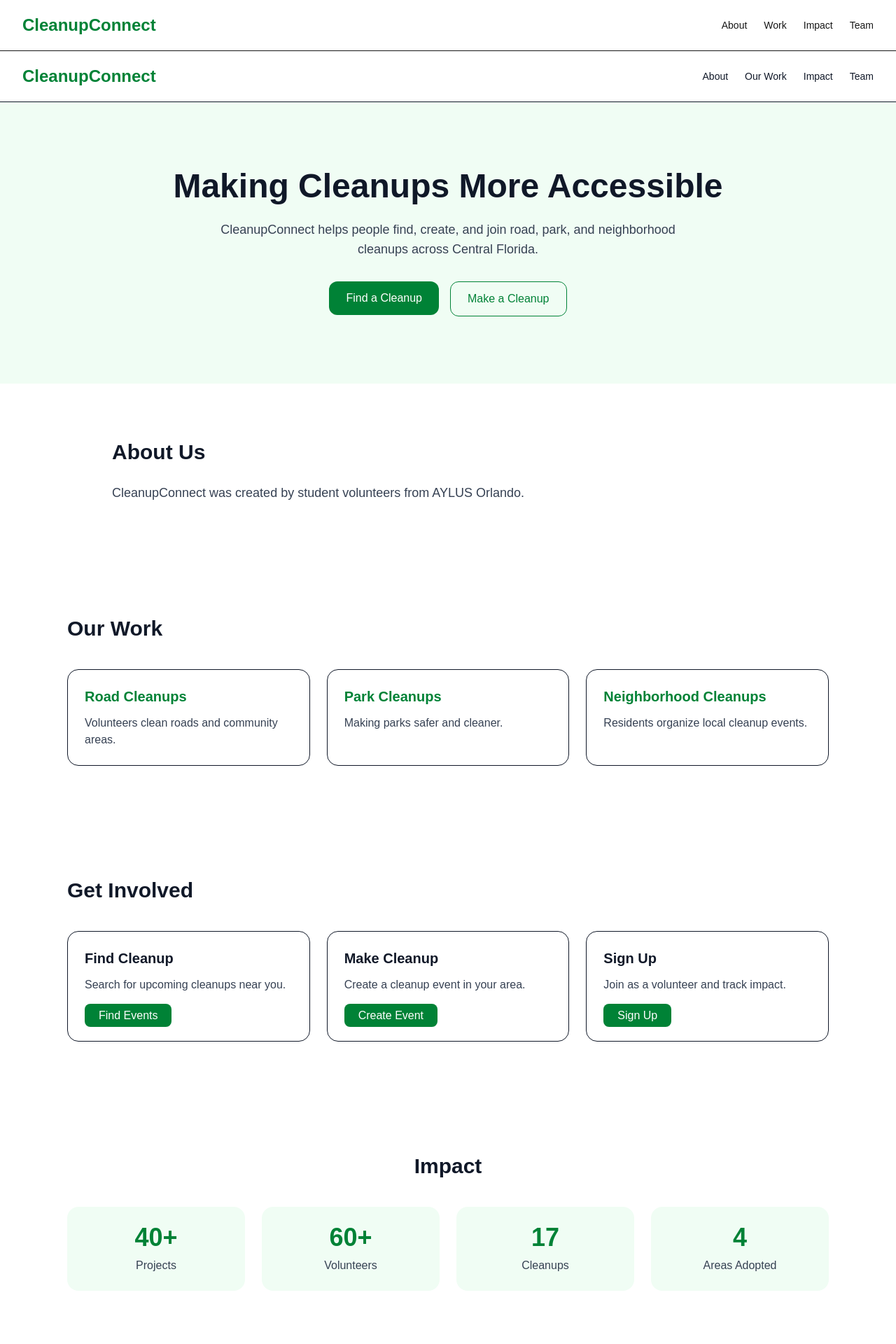
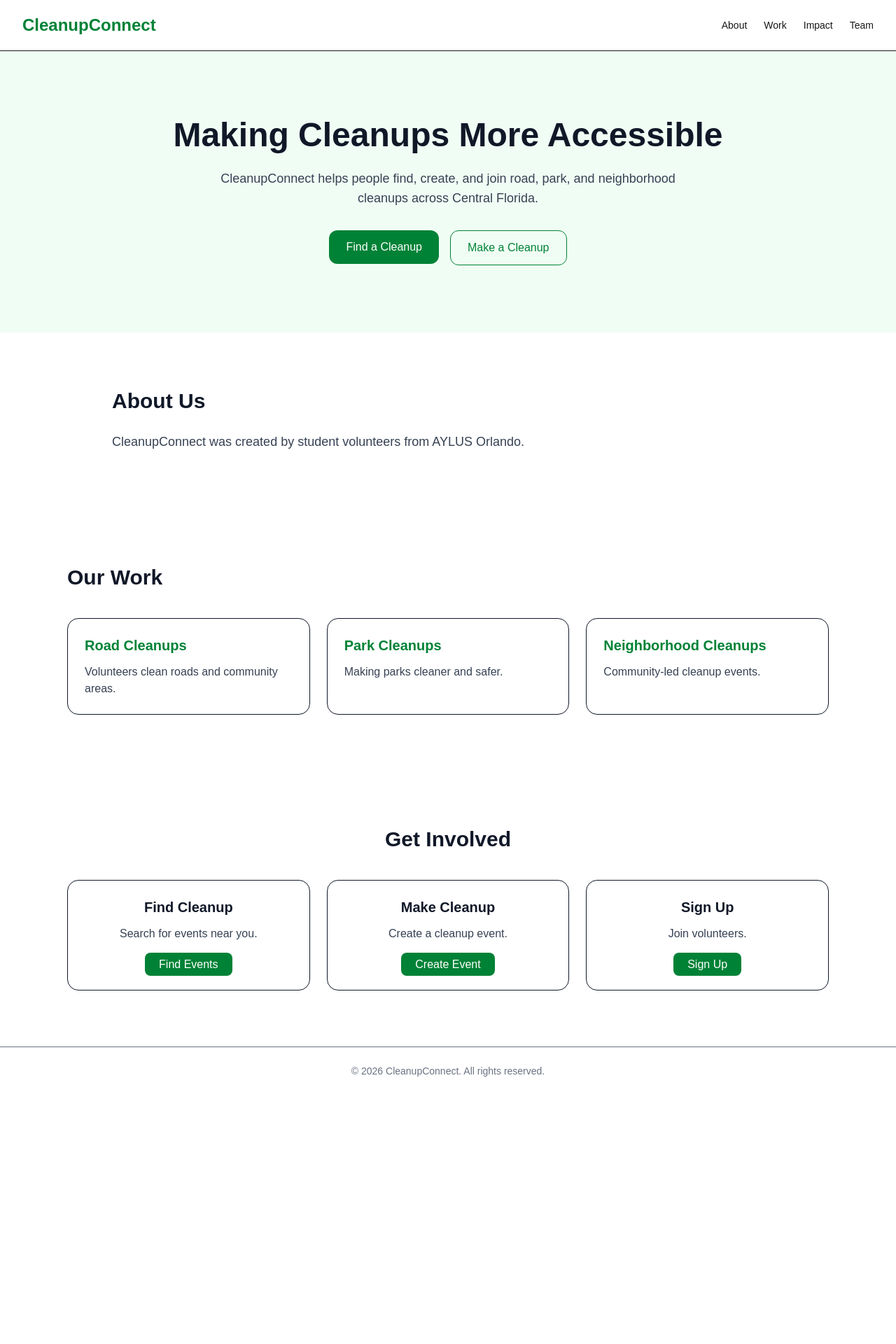
Before and after one commit to kimurar153/cleanupconnect, a Next.js app: page / in a window 1280 px wide. Shown: the top 1920 px of the page at 70% size. After the commit the page ends 1564 px from the top, so only its background shows below. Built offline with nearby package versions, Linux system fonts and the light colour scheme.

Commit message:
fix navbar duplication and cleanup page layout

```diff
--- a/app/page.js
+++ b/app/page.js
@@ -1,22 +1,6 @@
-import Link from "next/link";
-
 export default function Home() {
   return (
     <main className="min-h-screen bg-white text-gray-900">
-
-      {/* NAVBAR (FIXED - REAL PAGES) */}
-      <nav className="flex items-center justify-between px-8 py-5 border-b">
-        <h1 className="text-2xl font-bold text-green-700">
-          CleanupConnect
-        </h1>
-
-        <div className="hidden md:flex gap-6 text-sm">
-          <Link href="/about">About</Link>
-          <Link href="/work">Our Work</Link>
-          <Link href="/impact">Impact</Link>
-          <Link href="/team">Team</Link>
-        </div>
-      </nav>
 
       {/* HERO SECTION */}
       <section className="px-8 py-24 text-center bg-green-50">
@@ -29,20 +13,20 @@ export default function Home() {
           neighborhood cleanups across Central Florida.
         </p>
 
-        {/* FIXED BUTTONS (REAL NAVIGATION) */}
+        {/* BUTTONS */}
         <div className="flex justify-center gap-4">
 
-          <Link href="/find-cleanup">
+          <a href="/find-cleanup">
             <button className="bg-green-700 text-white px-6 py-3 rounded-xl">
               Find a Cleanup
             </button>
-          </Link>
+          </a>
 
-          <Link href="/create-cleanup">
+          <a href="/create-cleanup">
             <button className="border border-green-700 text-green-700 px-6 py-3 rounded-xl">
               Make a Cleanup
             </button>
-          </Link>
+          </a>
 
         </div>
       </section>
@@ -75,7 +59,7 @@ export default function Home() {
               Park Cleanups
             </h3>
             <p className="text-gray-700">
-              Making parks safer and cleaner.
+              Making parks cleaner and safer.
             </p>
           </div>
 
@@ -84,7 +68,7 @@ export default function Home() {
               Neighborhood Cleanups
             </h3>
             <p className="text-gray-700">
-              Residents organize local cleanup events.
+              Community-led cleanup events.
             </p>
           </div>
 
@@ -92,74 +76,47 @@ export default function Home() {
       </section>
 
       {/* GET INVOLVED */}
-      <section className="px-8 py-20 max-w-6xl mx-auto">
+      <section className="px-8 py-20 max-w-6xl mx-auto text-center">
         <h2 className="text-3xl font-bold mb-10">Get Involved</h2>
 
         <div className="grid md:grid-cols-3 gap-6">
 
-          <Link href="/find-cleanup">
-            <div className="border rounded-2xl p-6 cursor-pointer hover:shadow-md transition">
+          <a href="/find-cleanup">
+            <div className="border rounded-2xl p-6 hover:shadow-md transition">
               <h3 className="text-xl font-bold mb-3">Find Cleanup</h3>
               <p className="text-gray-700 mb-5">
-                Search for upcoming cleanups near you.
+                Search for events near you.
               </p>
               <span className="bg-green-700 text-white px-5 py-2 rounded-lg">
                 Find Events
               </span>
             </div>
-          </Link>
+          </a>
 
-          <Link href="/create-cleanup">
-            <div className="border rounded-2xl p-6 cursor-pointer hover:shadow-md transition">
+          <a href="/create-cleanup">
+            <div className="border rounded-2xl p-6 hover:shadow-md transition">
               <h3 className="text-xl font-bold mb-3">Make Cleanup</h3>
               <p className="text-gray-700 mb-5">
-                Create a cleanup event in your area.
+                Create a cleanup event.
               </p>
               <span className="bg-green-700 text-white px-5 py-2 rounded-lg">
                 Create Event
               </span>
             </div>
-          </Link>
+          </a>
 
-          <Link href="/signup">
-            <div className="border rounded-2xl p-6 cursor-pointer hover:shadow-md transition">
+          <a href="/signup">
+            <div className="border rounded-2xl p-6 hover:shadow-md transition">
               <h3 className="text-xl font-bold mb-3">Sign Up</h3>
               <p className="text-gray-700 mb-5">
-                Join as a volunteer and track impact.
+                Join volunteers.
               </p>
               <span className="bg-green-700 text-white px-5 py-2 rounded-lg">
                 Sign Up
               </span>
             </div>
-          </Link>
+          </a>
 
-        </div>
-      </section>
-
-      {/* IMPACT */}
-      <section className="px-8 py-20 max-w-6xl mx-auto text-center">
-        <h2 className="text-3xl font-bold mb-10">Impact</h2>
-
-        <div className="grid md:grid-cols-4 gap-6">
-          <div className="bg-green-50 p-6 rounded-2xl">
-            <h3 className="text-4xl font-bold text-green-700">40+</h3>
-            <p className="text-gray-700 mt-2">Projects</p>
-          </div>
-
-          <div className="bg-green-50 p-6 rounded-2xl">
-            <h3 className="text-4xl font-bold text-green-700">60+</h3>
-            <p className="text-gray-700 mt-2">Volunteers</p>
-          </div>
-
-          <div className="bg-green-50 p-6 rounded-2xl">
-            <h3 className="text-4xl font-bold text-green-700">17</h3>
-            <p className="text-gray-700 mt-2">Cleanups</p>
-          </div>
-
-          <div className="bg-green-50 p-6 rounded-2xl">
-            <h3 className="text-4xl font-bold text-green-700">4</h3>
-            <p className="text-gray-700 mt-2">Areas Adopted</p>
-          </div>
         </div>
       </section>
 
```
